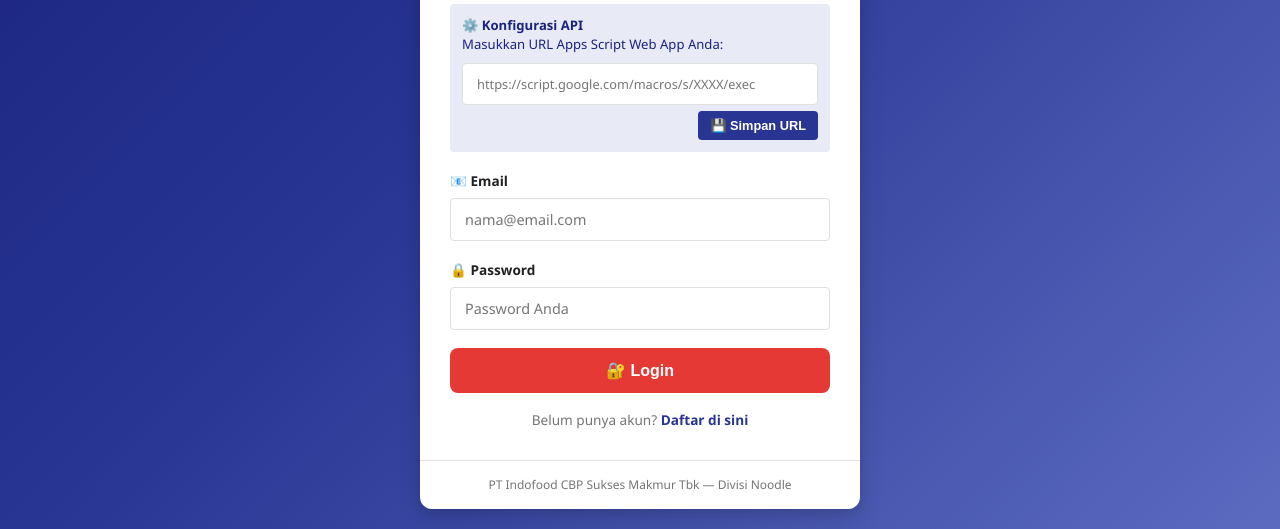
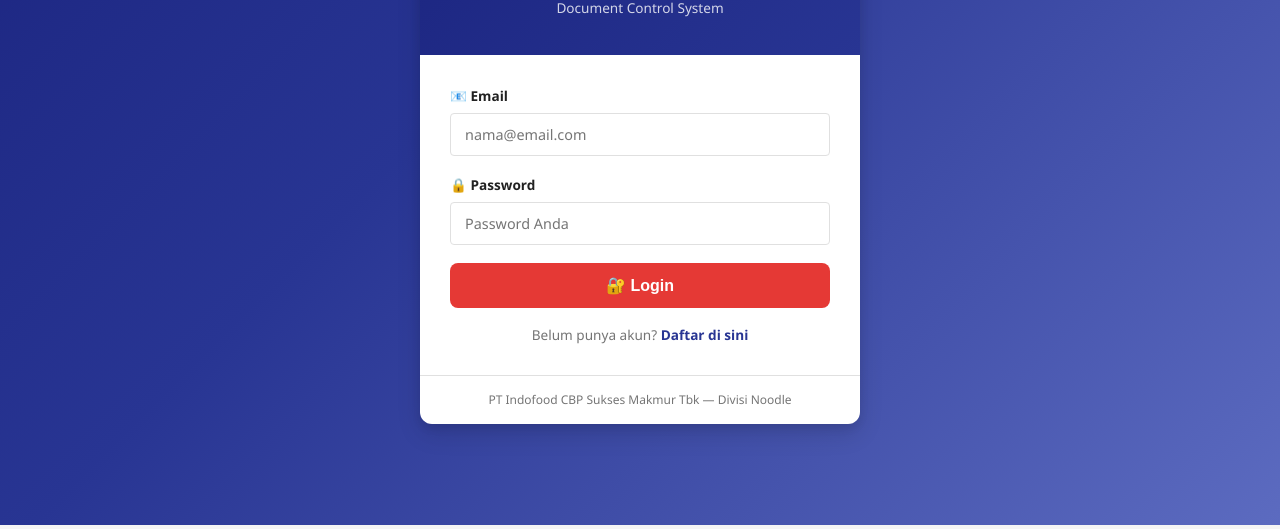
Before and after one commit to hitographic/DOCENTRA, a plain HTML site: page docs/index.html in a window 1280 px wide. Shown: the part 275-804 px from the top of the page. Drawn offline with Linux system fonts and the light colour scheme.

Commit message:
Fix: hardcode API URL + Drive API v3 compatibility
- Remove API URL config from login page (hardcoded)
- Fix Drive.Files.insert → Drive.Files.create (v3 syntax)
- Fix resource.title → resource.name (v3 property)
- Remove convert option (v3 auto-converts via mimeType)

```diff
--- a/docs/index.html
+++ b/docs/index.html
@@ -406,16 +406,6 @@ textarea.form-control { resize: vertical; min-height: 80px; }
         <div class="login-subtitle">Document Control System</div>
       </div>
       <div class="login-body">
-        <div class="setup-info-box" id="apiUrlSetup">
-          ⚙️ <strong>Konfigurasi API</strong><br>
-          Masukkan URL Apps Script Web App Anda:
-          <div class="form-group" style="margin-top:8px;margin-bottom:0;">
-            <input type="text" class="form-control" id="apiUrlInput" placeholder="https://script.google.com/macros/s/XXXX/exec" style="font-size:0.8rem;">
-          </div>
-          <div style="margin-top:6px;text-align:right;">
-            <button class="btn btn-sm btn-primary" onclick="saveApiUrl()">💾 Simpan URL</button>
-          </div>
-        </div>
 
         <div class="login-error" id="loginError"></div>
 
@@ -634,7 +624,7 @@ textarea.form-control { resize: vertical; min-height: 80px; }
  */
 
 // ==================== CONFIG & STATE ====================
-var API_URL = localStorage.getItem('docentra_api_url') || '';
+var API_URL = 'https://script.google.com/macros/s/AKfycbyN70SFMYAFG4Nrf_MEqeWnoHY2TFSMUc_HNoh3lN0lcdTH4XqnYl-5ayEZb7T6BkcI9g/exec';
 var AUTH_TOKEN = localStorage.getItem('docentra_token') || '';
 
 var appState = {
@@ -692,10 +682,7 @@ function apiPost(action, body) {
 // ==================== INITIALIZATION ====================
 document.addEventListener('DOMContentLoaded', function() {
   // Check if API URL is configured
-  if (API_URL) {
-    document.getElementById('apiUrlInput').value = API_URL;
-    document.getElementById('apiUrlSetup').style.display = 'none';
-  }
+  // API_URL is hardcoded - no setup needed
 
   // Check if already logged in
   if (AUTH_TOKEN && API_URL) {
@@ -719,23 +706,11 @@ document.addEventListener('DOMContentLoaded', function() {
 });
 
 // ==================== AUTH ====================
-function saveApiUrl() {
-  var url = document.getElementById('apiUrlInput').value.trim();
-  if (!url) { showToast('Masukkan URL API', 'warning'); return; }
-  if (url.indexOf('script.google.com') === -1) { showToast('URL tidak valid. Gunakan URL Apps Script Web App.', 'error'); return; }
-
-  API_URL = url;
-  localStorage.setItem('docentra_api_url', url);
-  document.getElementById('apiUrlSetup').style.display = 'none';
-  showToast('URL API tersimpan!', 'success');
-}
-
 function doLogin() {
   var email = document.getElementById('loginEmail').value.trim();
   var password = document.getElementById('loginPassword').value;
 
   if (!email || !password) { showLoginError('Email dan password wajib diisi'); return; }
-  if (!API_URL) { showLoginError('Konfigurasi URL API terlebih dahulu'); document.getElementById('apiUrlSetup').style.display = 'block'; return; }
 
   document.getElementById('loginBtn').disabled = true;
   document.getElementById('loginBtn').textContent = '⏳ Memproses...';
@@ -770,7 +745,6 @@ function doRegister() {
 
   if (!name || !email || !password) { showLoginError('Semua field wajib diisi'); return; }
   if (password.length < 6) { showLoginError('Password minimal 6 karakter'); return; }
-  if (!API_URL) { showLoginError('Konfigurasi URL API terlebih dahulu'); document.getElementById('apiUrlSetup').style.display = 'block'; return; }
 
   document.getElementById('regBtn').disabled = true;
   document.getElementById('regBtn').textContent = '⏳ Memproses...';
```
Also changed, not shown: 1 other file.
